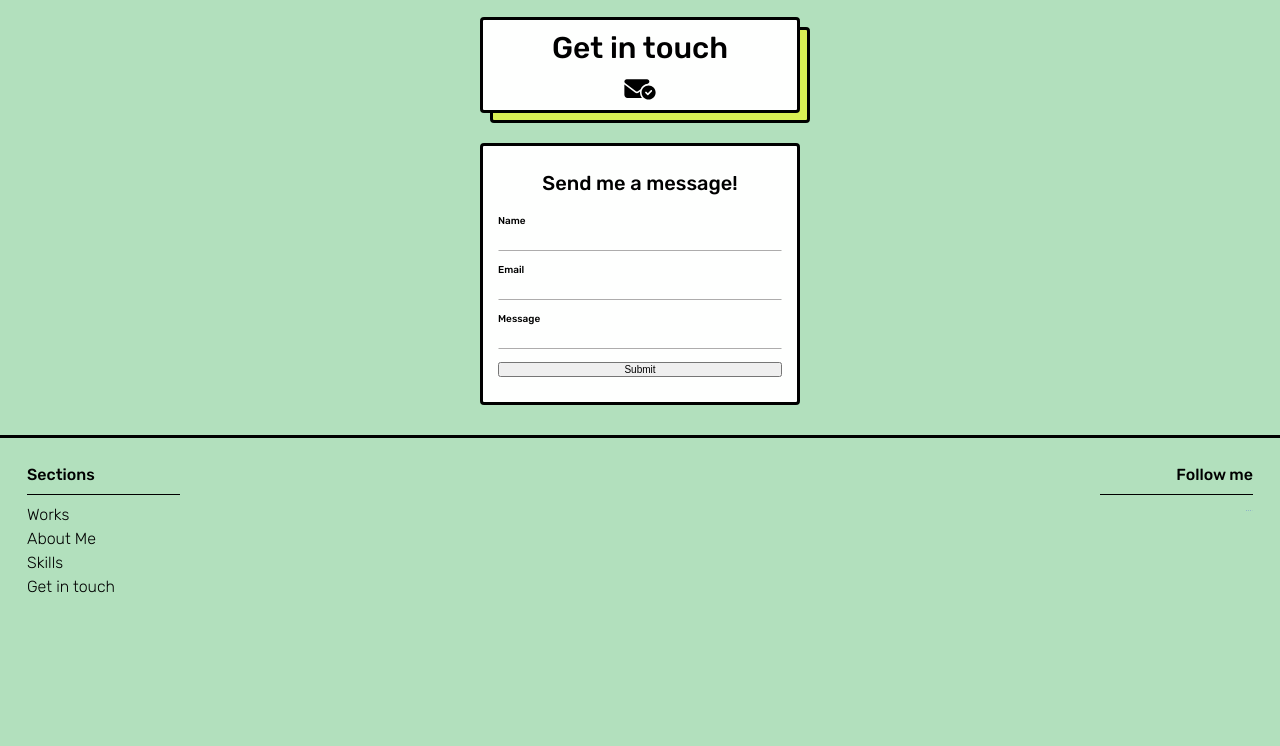
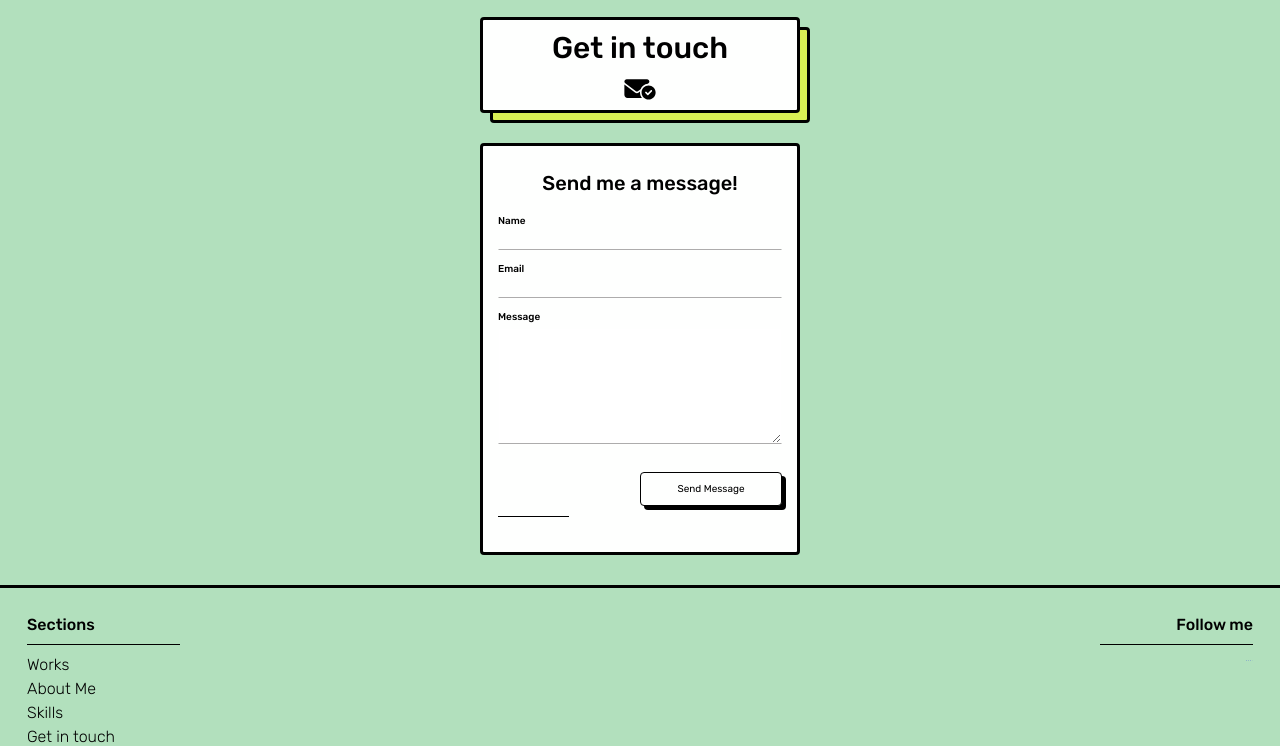
Before and after one commit to LocusNiger/Portfolio, a website: page index.html in a window 1280 px wide. Shown: the part 2896-3642 px from the top of the page. Before the commit the page ends 3492 px from the top, so only its background shows below. Drawn offline with nearby package versions, Linux system fonts and the light colour scheme.

Commit message:
v3. GIT form (fix)

```diff
--- a/index.html
+++ b/index.html
@@ -187,9 +187,10 @@
             <input type="text" name="name" id="name" />
             <label for="email">Email</label>
             <input name="Email" id="email" type="email" />
-            <label for="email">Message</label>
-            <input name="message" id="message" type="text" />
-            <button type="submit">Submit</button>
+            <label for="message">Message</label>
+            <textarea name="message" id="message" cols="20" rows="10"></textarea>
+            <button type="submit">Send Message</button>
+            <div class="linea"></div>
           </form>
         </div>
       </div>
--- a/scss/_typo.scss
+++ b/scss/_typo.scss
@@ -44,5 +44,8 @@
       font-family: "Rubik", sans-serif;
       background-color: #fefffe;
     }
+    button {
+      font-family: "Rubik", sans-serif;
+    }
   }
 }
--- a/scss/style.scss
+++ b/scss/style.scss
@@ -381,7 +381,7 @@ footer {
     }
   }
 }
-
+/* Get in touch */
 .GIT-container {
   display: flex;
   flex-direction: column;
@@ -432,11 +432,25 @@ footer {
         display: flex;
         flex-direction: column;
         justify-content: space-around;
-        input {
+        label {
+          margin-bottom: 0.5rem;
+        }
+        input,
+        textarea {
           margin-bottom: 1.3rem;
           border: 1px solid;
           border-color: #fefffe #fefffe #adacac #fefffe;
-          padding: 0.5rem 0;
+          padding: 0.2rem 0;
+        }
+        button {
+          background-color: #fefffe;
+          border: 1px solid black;
+          border-radius: 0.4rem;
+          box-shadow: 0.4rem 0.4rem;
+          width: 50%;
+          padding: 1rem;
+          align-self: flex-end;
+          margin-top: 1.5rem;
         }
       }
     }
```
Also changed, not shown: scss/style.css, 1 other file.
